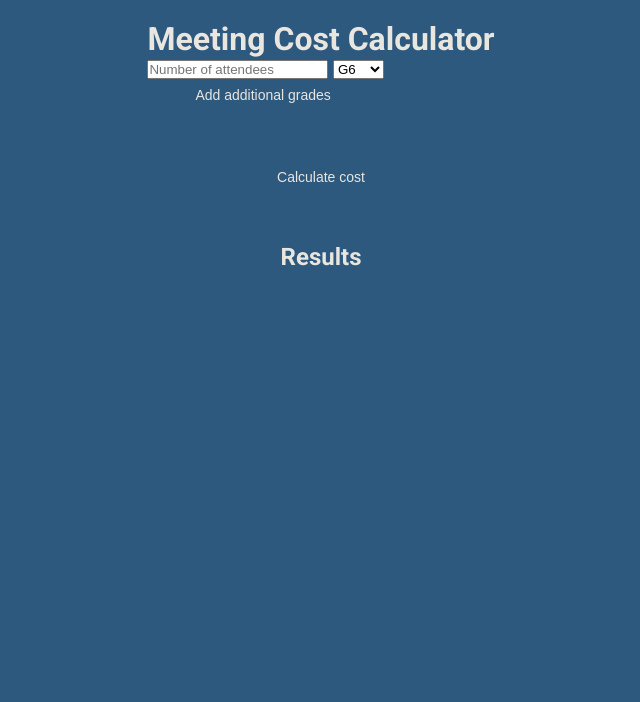
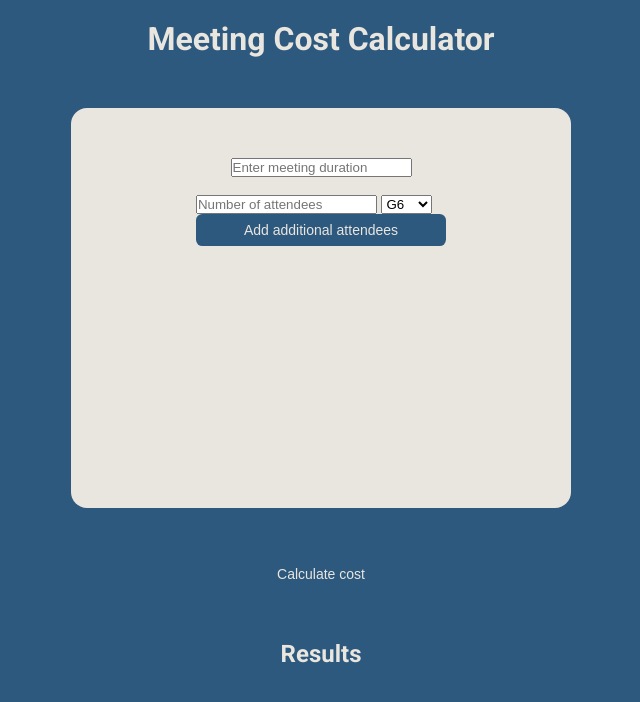
Before and after one commit to Sally-HP/SE_Summative1, a plain HTML site: page index.html in a window 1280 px wide. Shown: the whole page, without its empty margins (319-959 px from the left). Drawn offline with Linux system fonts and the light colour scheme.

Commit message:
Basic HTML code developed

```diff
--- a/index.html
+++ b/index.html
@@ -12,13 +12,37 @@
 </head>
 <body>
 
-<div class="input_container">
-    <h1>Meeting Cost Calculator</h1>
+<h1>Meeting Cost Calculator</h1>
 
-    <div id="inputs"></div>
+<div class="input-container">
 
-    <div class="graderow">
-        <button class="btn" onclick="addGrade()">Add additional grades</button>
+    <div id="top-row">
+        <input
+            type="number"
+            class="duration"
+            placeholder="Enter meeting duration"
+            >
+        </div>
+
+        <div id="second-row">
+            <input
+            type="number"
+            class="attendeecount"
+            min="1"
+            placeholder="Number of attendees"
+            >
+
+            <select class="gradeselect">
+                <option value="G6">G6</option>
+                <option value="G7">G7</option>
+                <option value="SEO">SEO</option>
+                <option value="HEO">HEO</option>
+                <option value="EO">EO</option>
+                <option value="EA">EA</option>
+            </select>
+
+            <button class="btn" onclick="addattendee()">Add additional attendees</button>
+        </div>
 
     </div>
 
@@ -33,9 +57,5 @@
     <p id="result"></p>
 </div>
 
-</div>
-
-<script src="script.js"></script>
-
 </body>
 </html>
```
